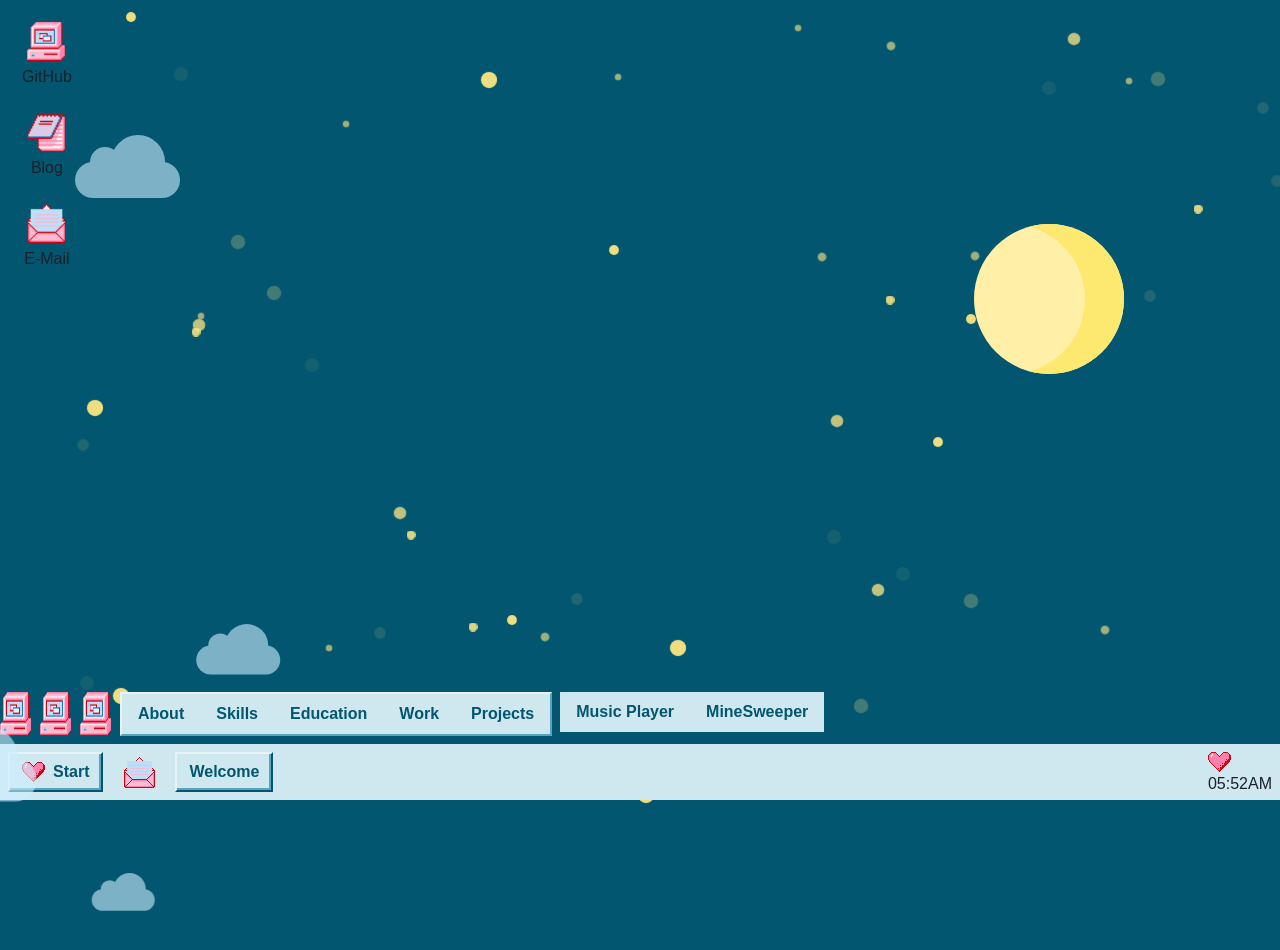
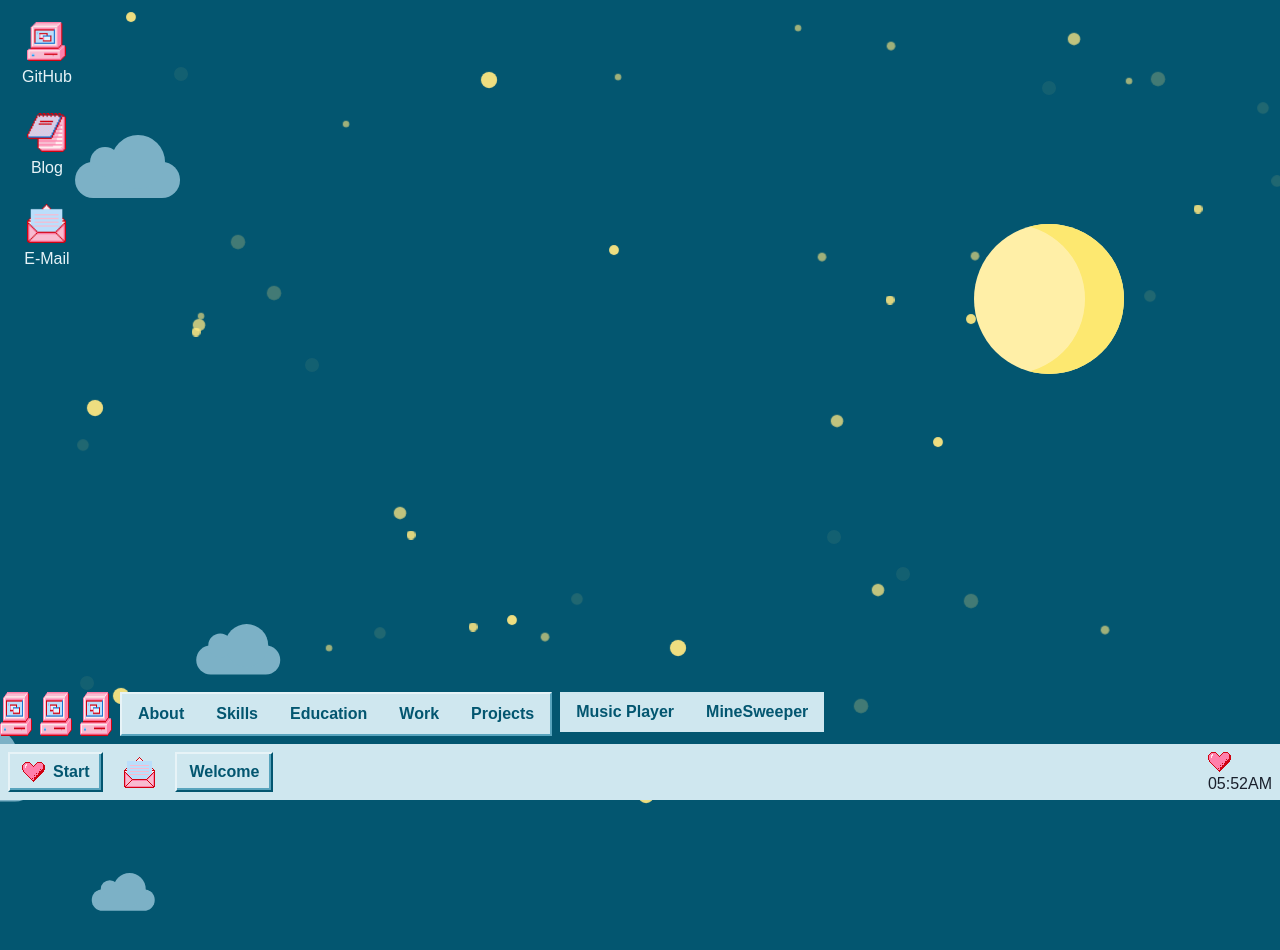
Before and after one commit to jmhar3/portfolio.95-2.0, a React (Create React App) app: page / in a window 1280 px wide. Shown: the top 950 px of the page. Built offline with nearby package versions, Linux system fonts and the light colour scheme.

Commit message:
adjust background frame + stop scroll

```diff
--- a/package.json
+++ b/package.json
@@ -21,6 +21,7 @@
     "react-outside-click-handler": "^1.3.0",
     "react-scripts": "5.0.1",
     "typescript": "^4.9.5",
+    "usehooks-ts": "^2.9.1",
     "web-vitals": "^2.1.4"
   },
   "scripts": {
--- a/src/components/Links.tsx
+++ b/src/components/Links.tsx
@@ -14,12 +14,13 @@ export interface LinkProps {
 export const Links = () => {
   return (
     <Stack
+      top="3"
+      left="3"
+      zIndex={1}
       spacing="2"
       align="center"
+      w="fit-content"
       position="fixed"
-      top="3"
-      left="3"
-      w="fit-content"
     >
       <LinkComponent
         link="https://github.com/jmhar3"
@@ -49,10 +50,11 @@ export const LinkComponent = (props: LinkProps) => {
       pb="1"
       isExternal
       href={link}
-      w="fit-content"
+      color="p95.100"
+      w="100%"
       border="dashed 2px"
       borderColor="transparent"
-      _hover={{ textDecoration: "none", borderColor: "purple" }}
+      _hover={{ textDecoration: "none", borderColor: "p95.100" }}
     >
       <Stack align="center" spacing="1">
         <Image src={image} w="39px" />
--- a/src/components/background/Background.tsx
+++ b/src/components/background/Background.tsx
@@ -1,13 +1,14 @@
+import { Box } from "@chakra-ui/react";
 import Clouds from "./Clouds";
 import Moon from "./Moon";
 import Stars from "./Stars";
 
 export const Background = () => {
   return (
-    <>
+    <Box h="full" w="full" overflow="hidden">
       <Stars />
       <Clouds />
       <Moon />
-    </>
+    </Box>
   );
 };
--- a/src/components/background/Clouds.js
+++ b/src/components/background/Clouds.js
@@ -1,7 +1,10 @@
 import "../../styling/clouds.css";
+
+import { Box } from "@chakra-ui/react";
 
 const Clouds = () => {
   return (
+    <Box h="full" w="full" overflow="hidden">
       <div id="clouds">
         <div class="x1">
           <div class="cloud"></div>
@@ -39,6 +42,7 @@ const Clouds = () => {
           <div class="cloud"></div>
         </div>
       </div>
+    </Box>
   );
 };
 
--- a/src/components/background/Stars.js
+++ b/src/components/background/Stars.js
@@ -1,5 +1,7 @@
 import "../../styling/stars.css";
-import { useEffect } from "react";
+import * as React from "react";
+
+import { Box } from "@chakra-ui/react";
 
 const Stars = () => {
   function getRandomNumber(min, max) {
@@ -26,11 +28,12 @@ const Stars = () => {
     }
   };
 
-  useEffect(() => {
+  React.useEffect(() => {
     generateLocation();
   }, []);
 
   return (
+    <Box h="full" w="full" overflow="hidden">
       <div id="stars">
         <div className="star s1" />
         <div className="star s2" />
@@ -87,6 +90,7 @@ const Stars = () => {
         <div className="star s8" />
         <div className="star s9" />
       </div>
+    </Box>
   );
 };
 
--- a/src/components/header/Header.tsx
+++ b/src/components/header/Header.tsx
@@ -32,7 +32,7 @@ export const Header = (props: WebProps) => {
   };
 
   return (
-    <Stack position="fixed" bottom="0" w="full">
+    <Stack position="fixed" bottom="0" w="full" zIndex={3}>
       <Stack direction="row">
         <StartMenu {...menuProps} />
 
--- a/src/screens/Web.tsx
+++ b/src/screens/Web.tsx
@@ -16,6 +16,7 @@ import { Header } from "../components/header/Header";
 // import MineSweeper from './components/windows/MineSweeper';
 
 import { Background } from "../components/background/Background";
+import { useLockedBody } from "usehooks-ts";
 
 export interface WindowProps {
   minimise: boolean;
@@ -44,6 +45,8 @@ export interface WebProps {
 }
 
 export const Web = () => {
+  const [locked, setLocked] = useLockedBody(true, "root");
+
   const [isMuted, setIsMuted] = useBoolean(false);
 
   const [screenOnFront, setScreenOnFront] = React.useState("welcome");
--- a/src/styling/clouds.css
+++ b/src/styling/clouds.css
@@ -138,7 +138,7 @@
  background: rgb(205, 239, 255);
 	content: '';
 	position: absolute;
-	z-index: -1;
+	z-index: -997;
 }
 
 .cloud:after {
--- a/src/styling/moon.css
+++ b/src/styling/moon.css
@@ -9,5 +9,5 @@
  border-radius: 50%;
  box-shadow: inset -39px 0px 0 0px #fde870;
  transition: transform 0.2s ease-in-out;
- z-index: -2;
+ z-index: -998;
 }
--- a/src/styling/stars.css
+++ b/src/styling/stars.css
@@ -171,7 +171,7 @@
 	height: 18px;
 	width: 18px;
 	position: absolute;
-	z-index: -3;
+	z-index: -999;
 
 	-webkit-border-radius: 100px;
 	-moz-border-radius: 100px;
```
Also changed, not shown: 1 other file (tests, documents, lock files or other folders). Lines whose indentation alone changed are shown as unchanged.
